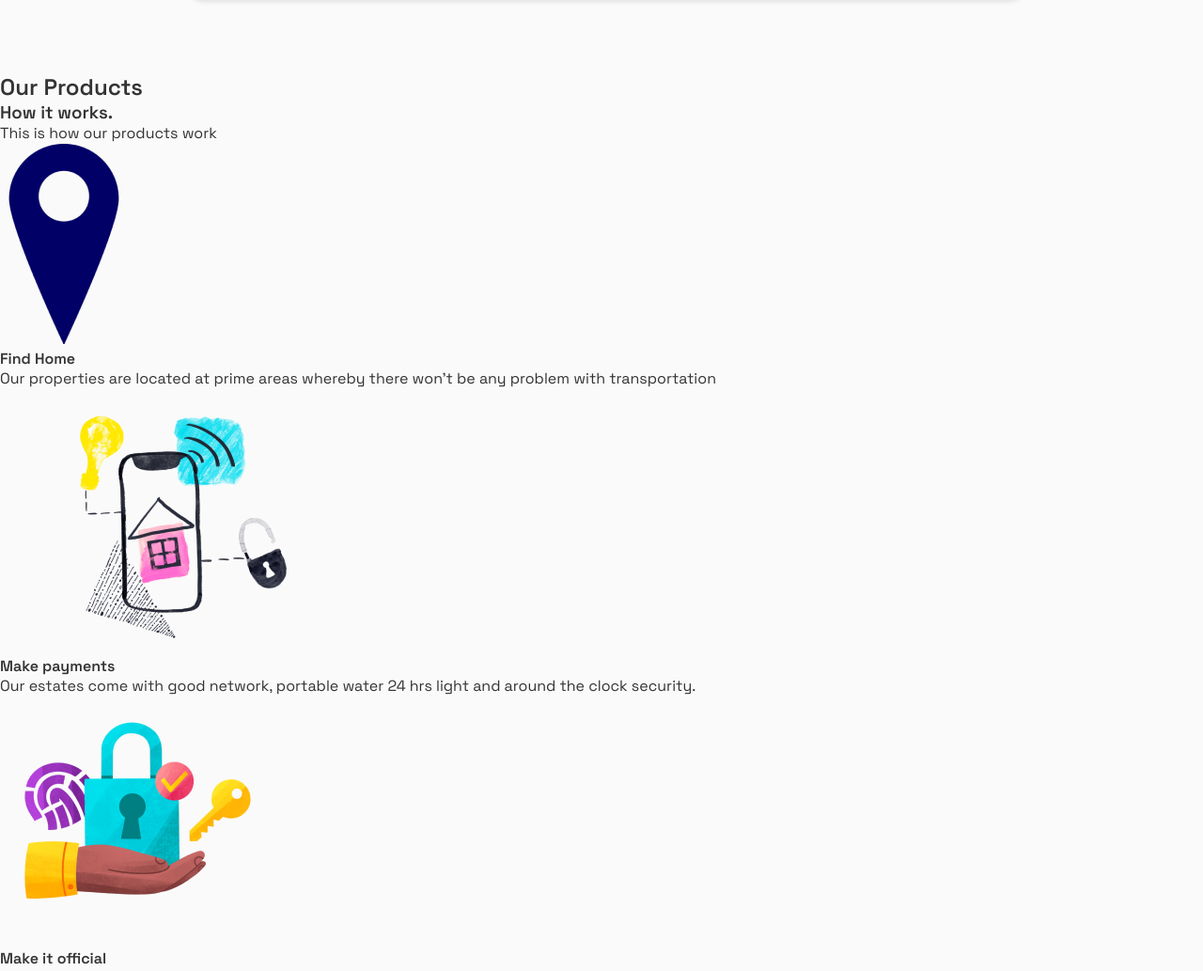
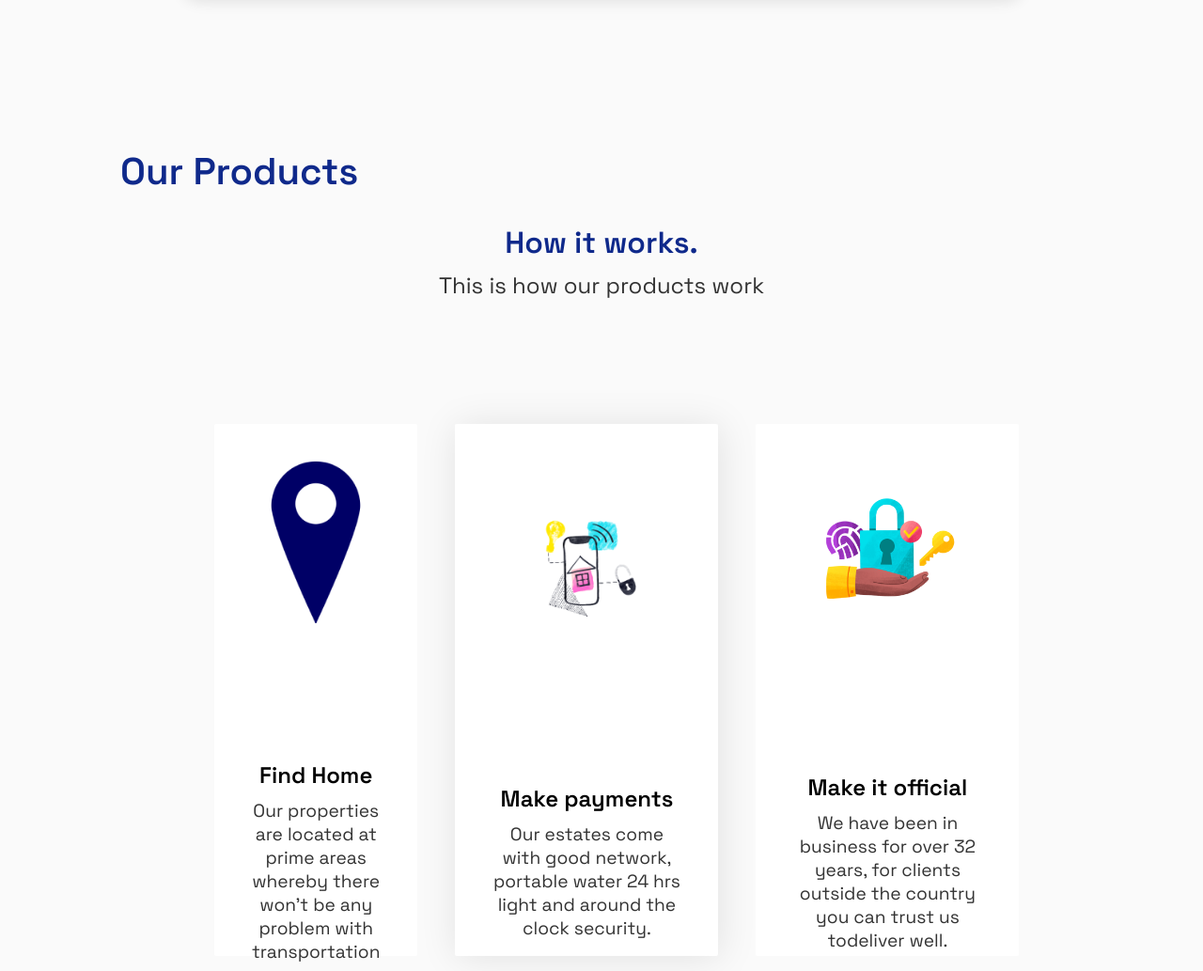
Before and after one commit to brianinq/prep_week1_project, a plain HTML site: page index.html in a window 1280 px wide. Shown: the part 755-1788 px from the top of the page at 94% size. Drawn offline with Linux system fonts and the light colour scheme.

Commit message:
Add products section styling

```diff
--- a/assets/css/style.css
+++ b/assets/css/style.css
@@ -63,6 +63,7 @@ li {
     font-weight: 600;
     cursor: pointer;
 }
+/* Main content hero section */
 .btn-play{
     cursor: pointer;
     margin-left: 3rem;
@@ -102,6 +103,7 @@ img{
     display: flex;
     align-items: center;
 }
+/* seaarch section */
 .search{
     width: 70vw;
     margin: 5rem auto;
@@ -111,7 +113,7 @@ img{
     justify-content: space-between;
     padding: 2.5rem;
     border-radius: 20px;
-    box-shadow: 5px 5px 5px rgba(0,0,0,.1);
+    box-shadow: 1px 5px 15px rgba(0,0,0,.1);
 }
 .search h4{
     font-size: 1.3rem;
@@ -124,3 +126,64 @@ display: inline-block;
 padding: 3px;
 transform: rotate(45deg);
 }
+
+/* products */
+.products{
+    display: flex;
+    width: 80vw;
+    margin: 10rem auto;
+    flex-direction: column;
+}
+.products h2{
+    color: #0F298B;
+    font-size: 2.5rem;
+    padding-bottom: 20px;
+}
+.how-it-works{
+    text-align: center;
+}
+.how-it-works h3{
+    color:#0F298B;
+    font-size: 2rem;
+    padding: 10px;
+}
+.how-it-works p{
+    font-size: 1.5rem;
+    margin-bottom: 2rem;
+}
+.cards{
+    display: flex;
+    margin: 5rem;
+}
+.card:nth-child(2){
+    box-shadow: 2px 2px 40px rgba(0,0,0,.1);
+}
+.card {
+    background: #fff;
+    padding: 50px 40px;
+    display: flex;
+    flex-direction: column;
+    align-items: center;
+    justify-content: center;
+    text-align: center;
+    margin: 20px;
+    text-align: center;
+    border-radius: 2px;
+}
+.card img {
+    max-width: 200px;
+    max-height: 150px;
+    padding: 0 20px;
+}
+.card:first-child img{
+    max-width: 150px;
+}
+.card h4{
+    color: #000;
+    padding: 0 0 10px 0;
+    font-size: 1.5rem;
+}
+.card p{
+    font-size: 1.2rem;
+    margin-bottom: 100px;
+}
```
